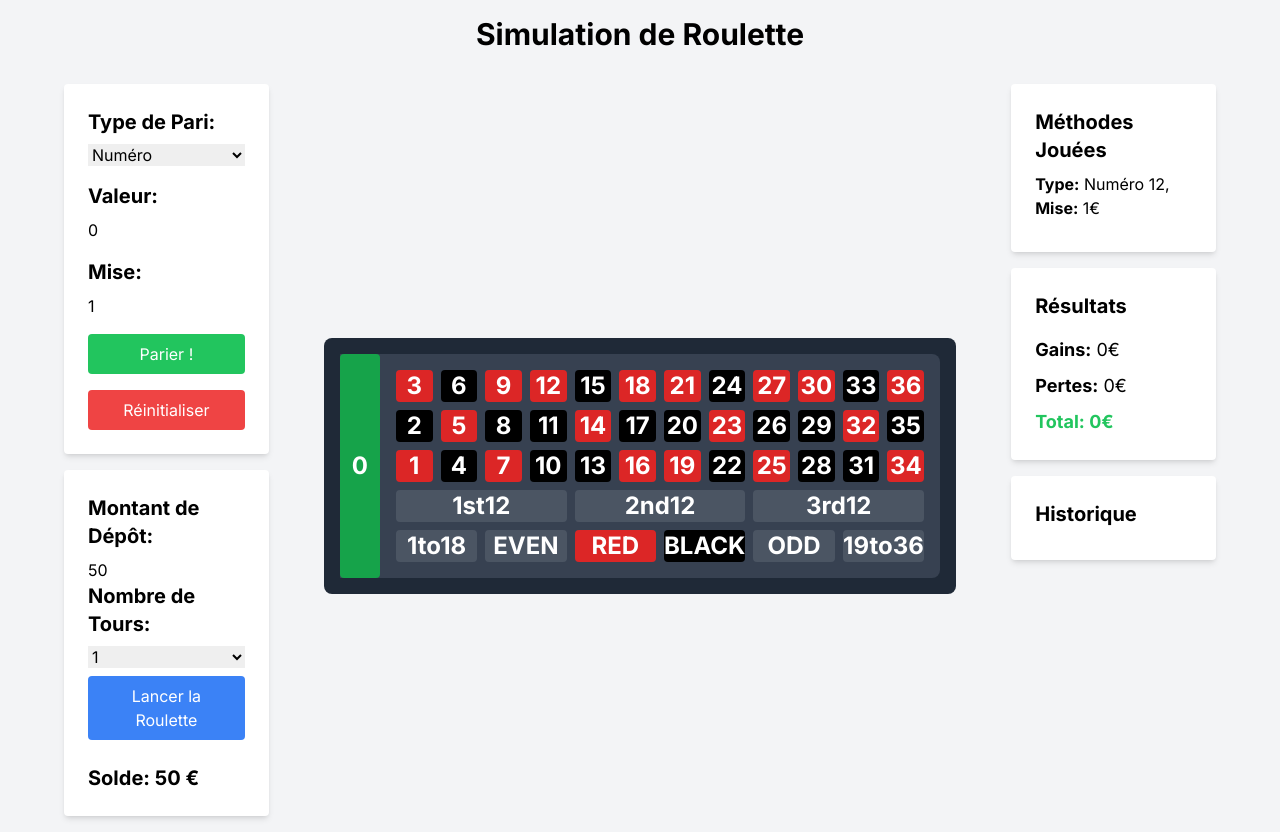
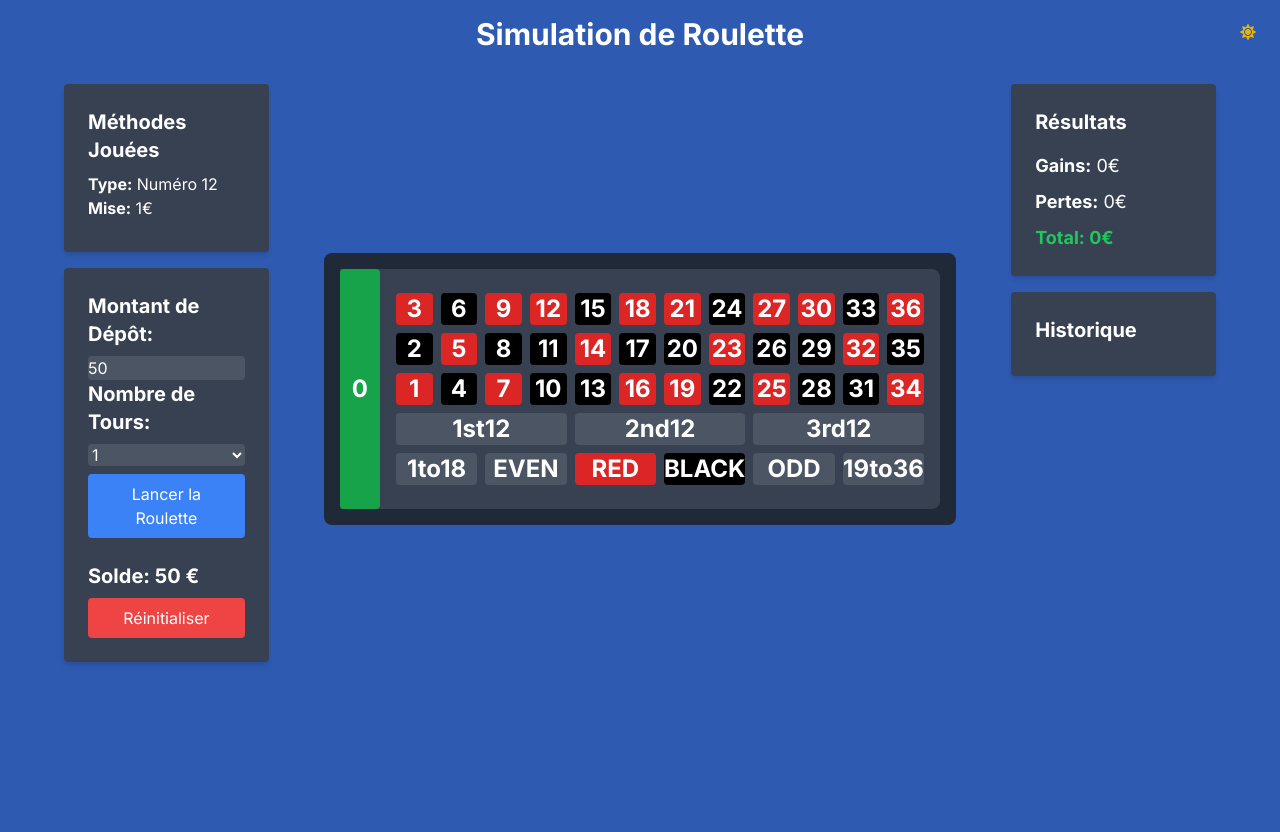
Before and after one commit to Potowai/RouletteSimulator, a Next.js app: page / in a window 1280 px wide. Both pictures are taken after a click on the element "12". After the commit the page ends 800 px from the top, so only its background shows below. Built offline with nearby package versions, Linux system fonts and the light colour scheme.

Commit message:
add dark mode to components

```diff
--- a/app/components/History.jsx
+++ b/app/components/History.jsx
@@ -29,11 +29,11 @@ const History = ({ spins }) => {
   const { hotNumbers, coldNumbers } = getHotAndColdNumbers(spins);
 
   return (
-    <div className="bg-white p-6 rounded shadow-md w-full max-w-md text-black">
+    <div className="bg-white dark:bg-gray-700 dark:text-white p-6 rounded shadow-md w-full max-w-md ">
       <h2 className="text-xl font-bold mb-2">Historique</h2>
       <div className="flex flex-wrap">
         {spins.map((spin, index) => (
-          <span key={index} className={`mr-2 ${getColor(spin)}`}>{spin}</span>
+          <span key={index} className={`mr-2 font-black ${getColor(spin)}`}>{spin}</span>
         ))}
       </div>
       {spins.length > 0 && (
@@ -41,13 +41,13 @@ const History = ({ spins }) => {
           <h2 className="text-xl font-bold mt-4">Numéros Chauds</h2>
           <div className="flex flex-wrap">
             {hotNumbers.map((number, index) => (
-              <span key={index} className={`mr-2 ${getColor(number)}`}>{number}</span>
+              <span key={index} className={`mr-2 font-black ${getColor(number)}`}>{number}</span>
             ))}
           </div>
           <h2 className="text-xl font-bold mt-4">Numéros Froids</h2>
           <div className="flex flex-wrap">
             {coldNumbers.map((number, index) => (
-              <span key={index} className={`mr-2 ${getColor(number)}`}>{number}</span>
+              <span key={index} className={`mr-2  font-black ${getColor(number)}`}>{number}</span>
             ))}
           </div>
         </>
--- a/app/components/MethodList.jsx
+++ b/app/components/MethodList.jsx
@@ -3,14 +3,29 @@
 import React from 'react';
 
 const MethodList = ({ methods }) => {
+  const getMethodDescription = (method) => {
+    switch (method.type) {
+      case 'number':
+        return `Numéro ${method.value}`;
+      case 'color':
+        return `Couleur ${method.value}`;
+      case 'section':
+        return `Section ${method.value}`;
+      case 'dozen':
+        return `Douzaine ${method.value}`;
+      default:
+        return '';
+    }
+  };
+
   return (
-    <div className="bg-white p-6 rounded shadow-md w-full max-w-md text-black">
+    <div className="bg-white dark:bg-gray-700 dark:text-white p-6 rounded shadow-md w-full max-w-md">
       <h2 className="text-xl font-bold mb-2">Méthodes Jouées</h2>
       {methods.length > 0 && (
         <ul>
           {methods.map((method, index) => (
             <li key={index} className="mb-2">
-              <span className="font-bold">Type:</span> {method.type === 'number' ? `Numéro ${method.value}` : `Couleur ${method.value}`}, <span className="font-bold">Mise:</span> {method.amount}€
+              <span className="font-bold">Type:</span> {getMethodDescription(method)} <span className="font-bold">Mise:</span> {method.amount}€
             </li>
           ))}
         </ul>
--- a/app/components/Result.jsx
+++ b/app/components/Result.jsx
@@ -5,7 +5,7 @@ import React from 'react';
 const Result = ({ results }) => {
   const total = results.wins - results.losses;
   return (
-    <div className="bg-white p-6 rounded shadow-md w-full max-w-md text-black">
+    <div className="bg-white dark:bg-gray-700 dark:text-white p-6 rounded shadow-md w-full max-w-md">
       <h2 className="text-xl font-bold mb-4">Résultats</h2>
       <div className="text-lg">
         <p className="mb-2"><span className="font-bold">Gains:</span> {results.wins}€</p>
--- a/app/components/Roulette.jsx
+++ b/app/components/Roulette.jsx
@@ -2,7 +2,7 @@
 
 import React, { useState } from 'react';
 
-const Roulette = ({ methods, updateResults, updateHistory }) => {
+const Roulette = ({ methods, updateResults, updateHistory, resetMethods }) => {
   const [numSpins, setNumSpins] = useState(1);
   const [deposit, setDeposit] = useState(50);
   const [balance, setBalance] = useState(50);
@@ -78,21 +78,21 @@ const Roulette = ({ methods, updateResults, updateHistory }) => {
   };
 
   return (
-    <div className="bg-white p-6 rounded shadow-md w-full max-w-md text-black">
+    <div className="bg-white dark:bg-gray-700 dark:text-white p-6 rounded shadow-md w-full max-w-md">
       <div>
         <h2 className='text-xl font-bold mb-2'>Montant de Dépôt:</h2>
         <input
           type="number"
           value={deposit}
           onChange={handleDepositChange}
-          className="mt-1 block w-full"
+          className="mt-1 block w-full rounded bg-white dark:bg-gray-600 dark:text-white"
         />
       </div>
       <h2 className="text-xl font-bold mb-2">Nombre de Tours:</h2>
       <select
         value={numSpins}
         onChange={(e) => setNumSpins(parseInt(e.target.value, 10))}
-        className="mt-1 block w-full"
+        className="mt-1 block w-full rounded bg-white dark:bg-gray-600 dark:text-white"
       >
         {[1, 5, 10, 15, 20, 30, 50, 100].map((value) => (
           <option key={value} value={value}>{value}</option>
@@ -103,6 +103,7 @@ const Roulette = ({ methods, updateResults, updateHistory }) => {
       </button>
       <div className="mt-4">
         <h2 className="text-xl font-bold">Solde: {balance} €</h2>
+        <button type="button" onClick={resetMethods} className="w-full px-4 py-2 mt-2 bg-red-500 text-white rounded">Réinitialiser</button>
       </div>
     </div>
   );
--- a/app/components/RouletteTable.jsx
+++ b/app/components/RouletteTable.jsx
@@ -3,17 +3,10 @@
 import React from 'react';
 
 const RouletteTable = ({ addMethod }) => {
-  const handleCellClick = (number) => {
-    addMethod({ type: 'number', value: number, amount: 1 });
+  const handleClick = (type, number) => {
+    addMethod({ type: type, value: number, amount: 1 });
   };
 
-  const handleSectionClick = (section) => {
-    addMethod({ type: 'section', value: section, amount: 1 });
-  };
-
-  const handleDozenClick = (dozen) => {
-    addMethod({ type: 'dozen', value: dozen, amount: 1 });
-  };
 
   const redNumbers = [1, 3, 5, 7, 9, 12, 14, 16, 18, 19, 21, 23, 25, 27, 30, 32, 34, 36];
   const blackNumbers = [2, 4, 6, 8, 10, 11, 13, 15, 17, 20, 22, 24, 26, 28, 29, 31, 33, 35];
@@ -32,48 +25,46 @@ const RouletteTable = ({ addMethod }) => {
   return (
     <div className="flex justify-center mt-8">
       <div className="bg-gray-800 p-4 rounded-lg">
-        <div className="flex bg-gray-700 rounded-r-lg">
-          <div className='flex'>
-          <div className="flex items-center justify-center bg-green-600 rounded cursor-pointer h-full w-10" onClick={() => handleCellClick(0)}>
-              <div className="text-white text-2xl font-bold">0</div>
-          </div>
-          </div>
+        <div className="flex justify-center items-center bg-gray-700 rounded-r-lg">
+            <div className="flex items-center justify-center bg-green-600 rounded cursor-pointer w-10 h-60 " onClick={() => handleClick('number', 0)}>
+                <div className="text-white text-2xl font-bold">0</div>
+            </div>
           <div className="grid grid-cols-12 gap-2 p-4">
             {numberRows[0].map((number) => (
-              <div key={number} className={`${getColorClass(number)} text-white text-2xl font-bold flex items-center justify-center rounded cursor-pointer`}  onClick={() => handleCellClick(number)}>{number}</div>
+              <div key={number} className={`${getColorClass(number)} text-white text-2xl font-bold flex items-center justify-center rounded cursor-pointer`}  onClick={() => handleClick('number', number)}>{number}</div>
             ))}
             {numberRows[1].map((number) => (
-              <div key={number} className={`${getColorClass(number)} text-white text-2xl font-bold flex items-center justify-center rounded cursor-pointer`}  onClick={() => handleCellClick(number)}>{number}</div>
+              <div key={number} className={`${getColorClass(number)} text-white text-2xl font-bold flex items-center justify-center rounded cursor-pointer`}  onClick={() => handleClick('number', number)}>{number}</div>
             ))}
             {numberRows[2].map((number) => (
-              <div key={number} className={`${getColorClass(number)} text-white text-2xl font-bold flex items-center justify-center rounded cursor-pointer`}  onClick={() => handleCellClick(number)}>{number}</div>
+              <div key={number} className={`${getColorClass(number)} text-white text-2xl font-bold flex items-center justify-center rounded cursor-pointer`}  onClick={() => handleClick('number', number)}>{number}</div>
             ))}
             <div className="col-span-4 flex items-center justify-center">
-              <div className="bg-gray-600 text-white text-2xl font-bold flex items-center justify-center rounded cursor-pointer w-full"  onClick={() => handleDozenClick('1st12')}>1st12</div>
+              <div className="bg-gray-600 text-white text-2xl font-bold flex items-center justify-center rounded cursor-pointer w-full"  onClick={() => handleClick('dozen', '1st12')}>1st12</div>
             </div>
             <div className="col-span-4 flex items-center justify-center">
-              <div className="bg-gray-600 text-white text-2xl font-bold flex items-center justify-center rounded cursor-pointer w-full"  onClick={() => handleDozenClick('2nd12')}>2nd12</div>
+              <div className="bg-gray-600 text-white text-2xl font-bold flex items-center justify-center rounded cursor-pointer w-full"  onClick={() => handleClick('dozen', '2nd12')}>2nd12</div>
             </div>
             <div className="col-span-4 flex items-center justify-center">
-              <div className="bg-gray-600 text-white text-2xl font-bold flex items-center justify-center rounded cursor-pointer w-full"  onClick={() => handleDozenClick('3rd12')}>3rd12</div>
+              <div className="bg-gray-600 text-white text-2xl font-bold flex items-center justify-center rounded cursor-pointer w-full"  onClick={() => handleClick('dozen', '3rd12')}>3rd12</div>
             </div>
             <div className="col-span-2 flex items-center justify-center">
-              <div className="bg-gray-600 text-white text-2xl font-bold flex items-center justify-center rounded cursor-pointer w-full"  onClick={() => handleSectionClick('1to18')}>1to18</div>
+              <div className="bg-gray-600 text-white text-2xl font-bold flex items-center justify-center rounded cursor-pointer w-full"  onClick={() => handleClick('section', '1to18')}>1to18</div>
             </div>
             <div className="col-span-2 flex items-center justify-center">
-              <div className="bg-gray-600 text-white text-2xl font-bold flex items-center justify-center rounded cursor-pointer w-full"  onClick={() => handleSectionClick('EVEN')}>EVEN</div>
+              <div className="bg-gray-600 text-white text-2xl font-bold flex items-center justify-center rounded cursor-pointer w-full"  onClick={() => handleClick('section', 'EVEN')}>EVEN</div>
             </div>
             <div className="col-span-2 flex items-center justify-center">
-              <div className="bg-red-600 text-white text-2xl font-bold flex items-center justify-center rounded cursor-pointer w-full"  onClick={() => handleSectionClick('red')}>RED</div>
+              <div className="bg-red-600 text-white text-2xl font-bold flex items-center justify-center rounded cursor-pointer w-full"  onClick={() => handleClick('color', 'red')}>RED</div>
             </div>
             <div className="col-span-2 flex items-center justify-center">
-              <div className="bg-black text-white text-2xl font-bold flex items-center justify-center rounded cursor-pointer w-full"  onClick={() => handleSectionClick('black')}>BLACK</div>
+              <div className="bg-black text-white text-2xl font-bold flex items-center justify-center rounded cursor-pointer w-full"  onClick={() => handleClick('color', 'black')}>BLACK</div>
             </div>
             <div className="col-span-2 flex items-center justify-center">
-              <div className="bg-gray-600 text-white text-2xl font-bold flex items-center justify-center rounded cursor-pointer w-full"  onClick={() => handleSectionClick('ODD')}>ODD</div>
+              <div className="bg-gray-600 text-white text-2xl font-bold flex items-center justify-center rounded cursor-pointer w-full"  onClick={() => handleClick('section', 'ODD')}>ODD</div>
             </div>
             <div className="col-span-2 flex items-center justify-center">
-              <div className="bg-gray-600 text-white text-2xl font-bold flex items-center justify-center rounded cursor-pointer w-full"  onClick={() => handleSectionClick('19to36')}>19to36</div>
+              <div className="bg-gray-600 text-white text-2xl font-bold flex items-center justify-center rounded cursor-pointer w-full"  onClick={() => handleClick('section', '19to36')}>19to36</div>
             </div>
           </div>
         </div>
--- a/app/globals.css
+++ b/app/globals.css
@@ -18,12 +18,7 @@
 
 body {
   color: rgb(var(--foreground-rgb));
-  background: linear-gradient(
-      to bottom,
-      transparent,
-      rgb(var(--background-end-rgb))
-    )
-    rgb(var(--background-start-rgb));
+  background-color: rgb(46 90 177);
     -moz-user-select: none; /* Firefox */
     -webkit-user-select: none; /* Chrome, Safari, Opéra depuis la version 15 */
     -ms-user-select: none; /* Internet explorer depuis la version 10 et Edge */
--- a/app/layout.tsx
+++ b/app/layout.tsx
@@ -16,7 +16,7 @@ export default function RootLayout({
 }>) {
   return (
     <html lang="en">
-      <body className={inter.className}>{children}</body>
+      <body className={`${inter.className}`}>{children}</body>
     </html>
   );
 }
--- a/app/page.tsx
+++ b/app/page.tsx
@@ -1,6 +1,7 @@
 'use client';
 
 import React, { useState } from 'react';
+import { FaSun, FaMoon } from 'react-icons/fa';
 import Roulette from './components/Roulette';
 import MethodForm from './components/MethodForm';
 import Result from './components/Result';
@@ -12,6 +13,7 @@ const Home = () => {
   const [methods, setMethods] = useState([]);
   const [results, setResults] = useState({ wins: 0, losses: 0 });
   const [history, setHistory] = useState([]);
+  const [darkMode, setDarkMode] = useState(true);
 
   const addMethod = (method) => {
     const existingMethodIndex = methods.findIndex(
@@ -40,18 +42,23 @@ const Home = () => {
   };
 
   return (
-    <div className="min-h-screen bg-gray-100 flex flex-col items-center p-4 text-black">
-      <h1 className="text-3xl font-bold mb-8">Simulation de Roulette</h1>
+    <div className={`min-h-screen flex flex-col items-center p-4 ${darkMode ? 'dark' : ''} text-black dark:text-white`}>
+      <button
+        className="absolute top-4 right-4 p-2 rounded-full focus:outline-none"
+        onClick={() => setDarkMode(!darkMode)}
+      >
+        {darkMode ? <FaSun className="text-yellow-500" /> : <FaMoon className="text-gray-800" />}
+      </button>
+      <h1 className="text-3xl font-bold mb-8 dark:text-white">Simulation de Roulette</h1>
       <div className="grid grid-cols-1 md:grid-cols-2 lg:grid-cols-5 gap-8 w-full max-w-6xl">
         <div className="space-y-4 col-span-1 md:col-span-1">
-          <MethodForm addMethod={addMethod} resetMethods={resetMethods} />
-          <Roulette methods={methods} updateResults={updateResults} updateHistory={updateHistory} />
+          <MethodList methods={methods} />
+          <Roulette methods={methods} updateResults={updateResults} updateHistory={updateHistory} resetMethods={resetMethods} />
         </div>
         <div className="col-span-1 md:col-span-2 lg:col-span-3 flex justify-center items-center">
           <RouletteTable addMethod={addMethod} />
         </div>
         <div className="space-y-4 col-span-1 md:col-span-1">
-          <MethodList methods={methods} />
           <Result results={results} />
           <History spins={history} />
         </div>
--- a/package.json
+++ b/package.json
@@ -11,7 +11,8 @@
   "dependencies": {
     "next": "14.2.3",
     "react": "^18",
-    "react-dom": "^18"
+    "react-dom": "^18",
+    "react-icons": "^5.2.1"
   },
   "devDependencies": {
     "@types/node": "^20",
```
Also changed, not shown: 1 other file (tests, documents, lock files or other folders).
